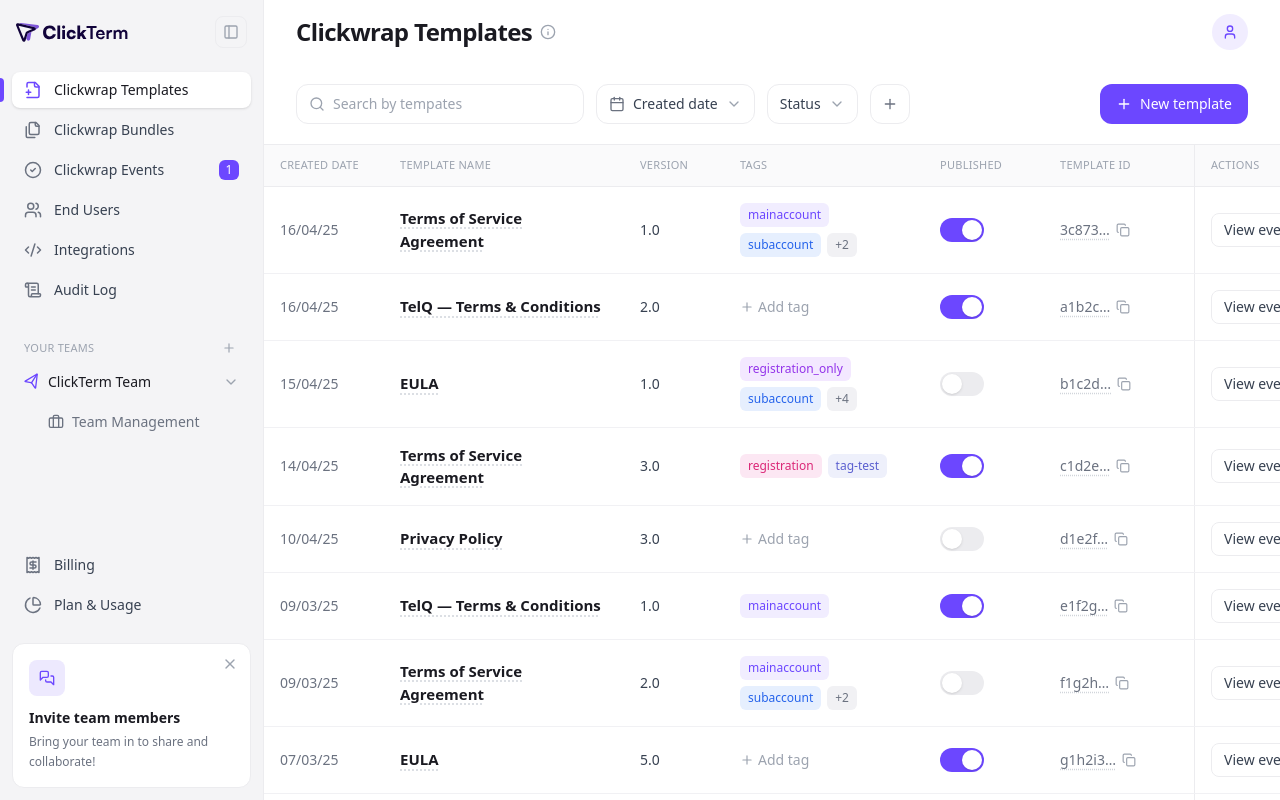
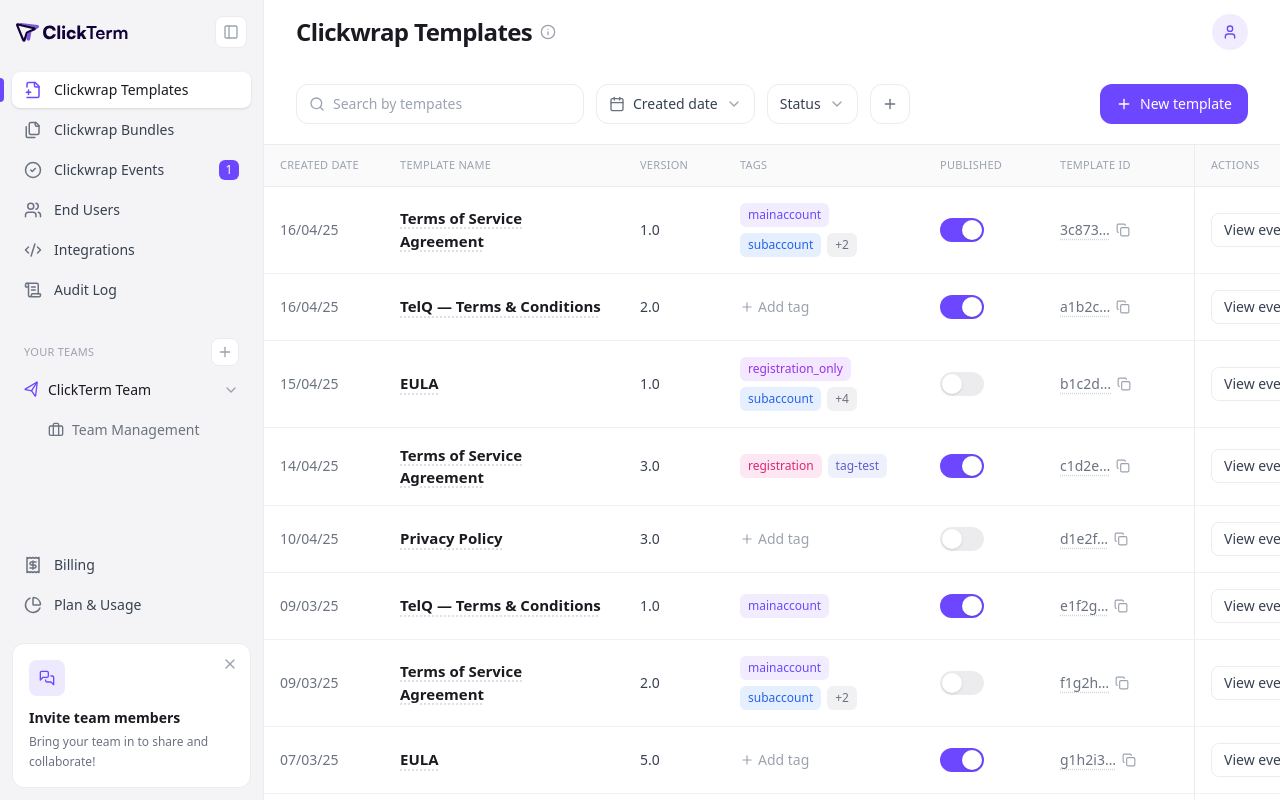
Before and after one commit to volodymyrmyronets/clickterm, a Next.js app: page / in a window 1280 px wide. Built offline with nearby package versions, Linux system fonts and the light colour scheme.

Commit message:
Fix Vercel build: drop invalid eslint-disable; white sidebar buttons
Co-Authored-By: Claude Opus 4.8 <noreply@anthropic.com>

```diff
--- a/src/app/templates/new/page.tsx
+++ b/src/app/templates/new/page.tsx
@@ -43,14 +43,12 @@ export default function NewTemplate() {
 
   function exec(cmd: string, value?: string) {
     editorRef.current?.focus();
-    // eslint-disable-next-line deprecation/deprecation
     document.execCommand(cmd, false, value);
     syncEmpty();
   }
 
   function insertToken(label: string) {
     editorRef.current?.focus();
-    // eslint-disable-next-line deprecation/deprecation
     document.execCommand("insertText", false, `{{${label}}}`);
     syncEmpty();
   }
--- a/src/components/Sidebar.tsx
+++ b/src/components/Sidebar.tsx
@@ -54,7 +54,7 @@ export function Sidebar({ onClose }: { onClose?: () => void }) {
         )}
         <button
           onClick={onClose ?? (() => setCollapsed((v) => !v))}
-          className={`grid size-8 place-items-center rounded-lg border border-line text-faint transition-colors hover:bg-surface-soft ${
+          className={`grid size-8 place-items-center rounded-lg border border-line bg-white text-faint transition-colors hover:bg-surface-soft ${
             showCollapsed ? "mx-auto" : ""
           }`}
           aria-label={isDrawer ? "Close menu" : "Toggle sidebar"}
@@ -78,10 +78,10 @@ export function Sidebar({ onClose }: { onClose?: () => void }) {
               Your teams
             </span>
             <button
-              className="grid size-5 place-items-center rounded text-faint hover:bg-surface-soft"
+              className="grid size-7 place-items-center rounded-lg border border-line bg-white text-faint transition-colors hover:bg-surface-soft"
               aria-label="Add team"
             >
-              <Plus className="size-3.5" />
+              <Plus className="size-4" />
             </button>
           </div>
           <button className="flex w-full items-center gap-2 rounded-lg px-3 py-2 text-sm font-medium text-ink hover:bg-surface-soft">
```
